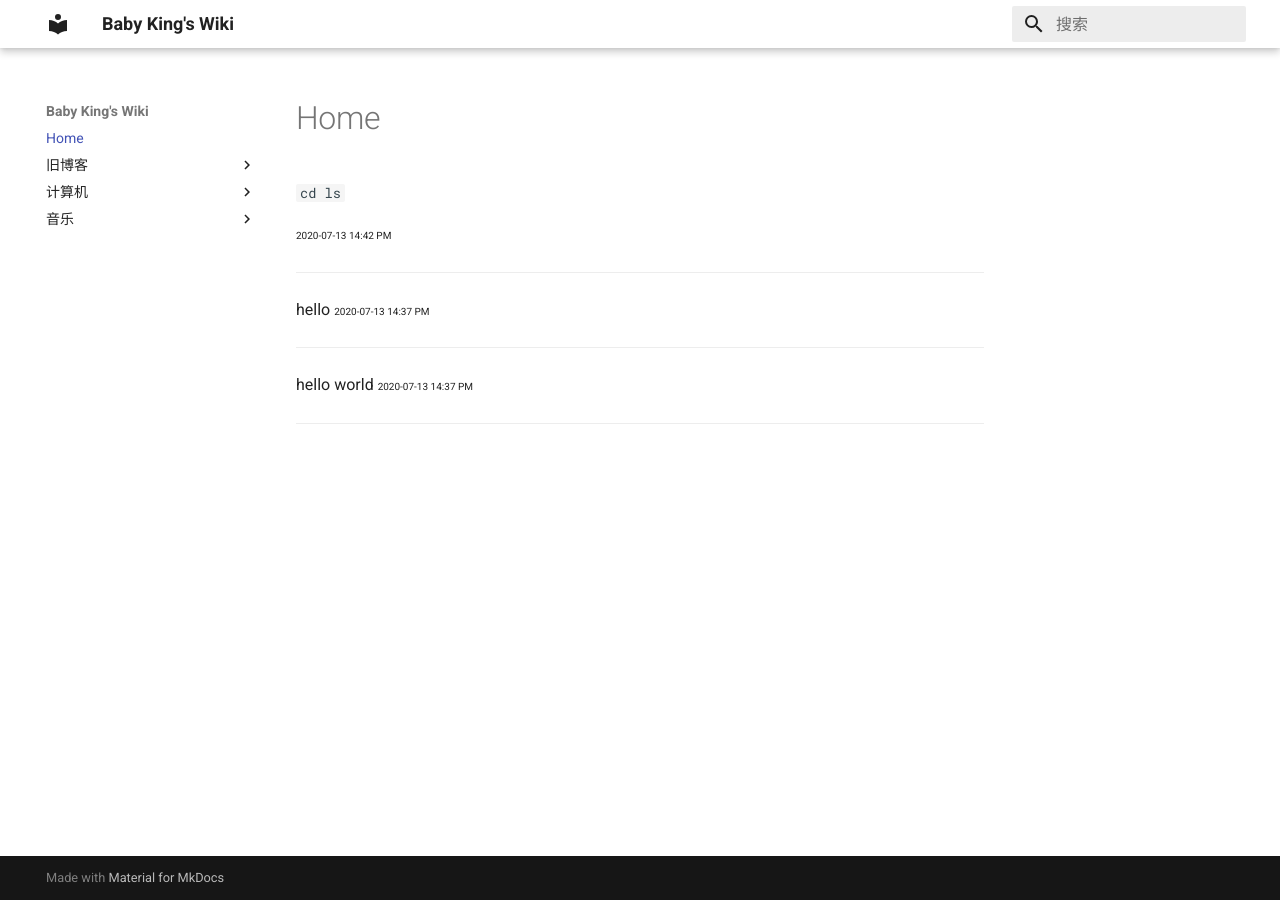
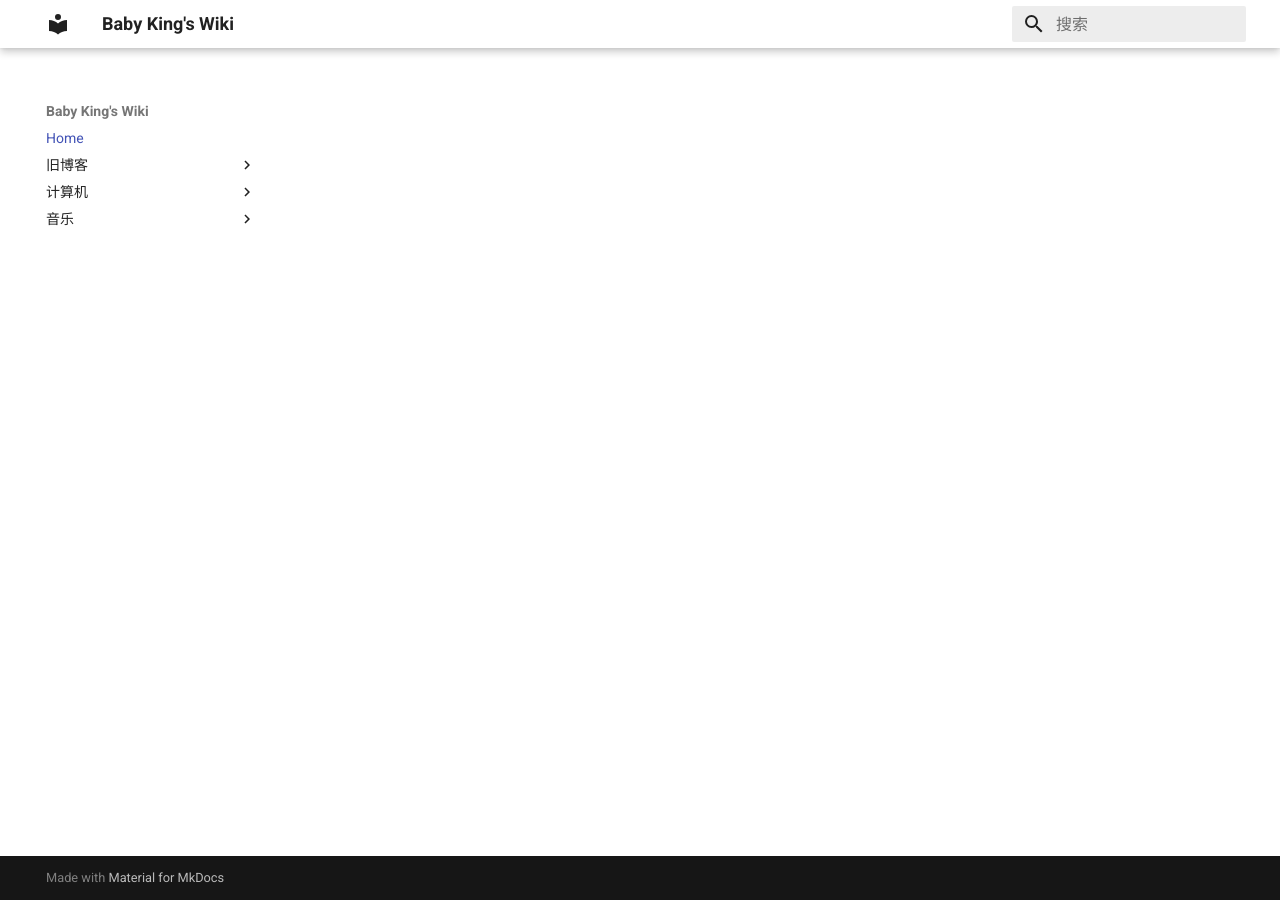
Before and after one commit to babyking/wiki, an MkDocs documentation site: the page built from wiki/index.md, in a window 1280 px wide. Built offline with MkDocs 1.6.1 and Material for MkDocs 9.7.7, drawn with Linux system fonts in a browser that asks for light colours.

Commit message:
quick commit

```diff
--- a/wiki/index.md
+++ b/wiki/index.md
@@ -1,12 +1 @@
-`cd ls `
-
-<font size="1">2020-07-13 14:42 PM</font>
-<hr>
-
-hello
-<font size="1">2020-07-13 14:37 PM</font>
-<hr>
-
-hello world
-<font size="1">2020-07-13 14:37 PM</font>
-<hr>
+#
```
